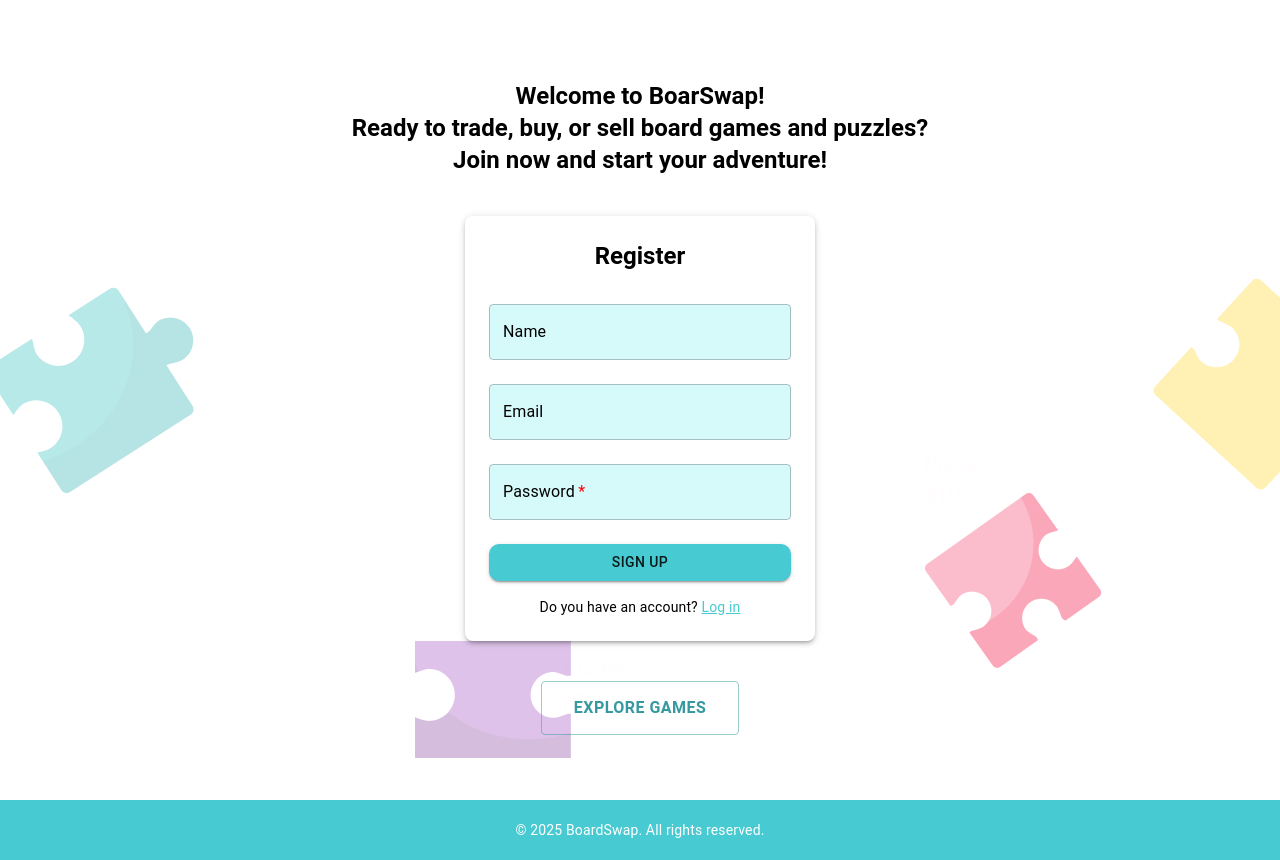
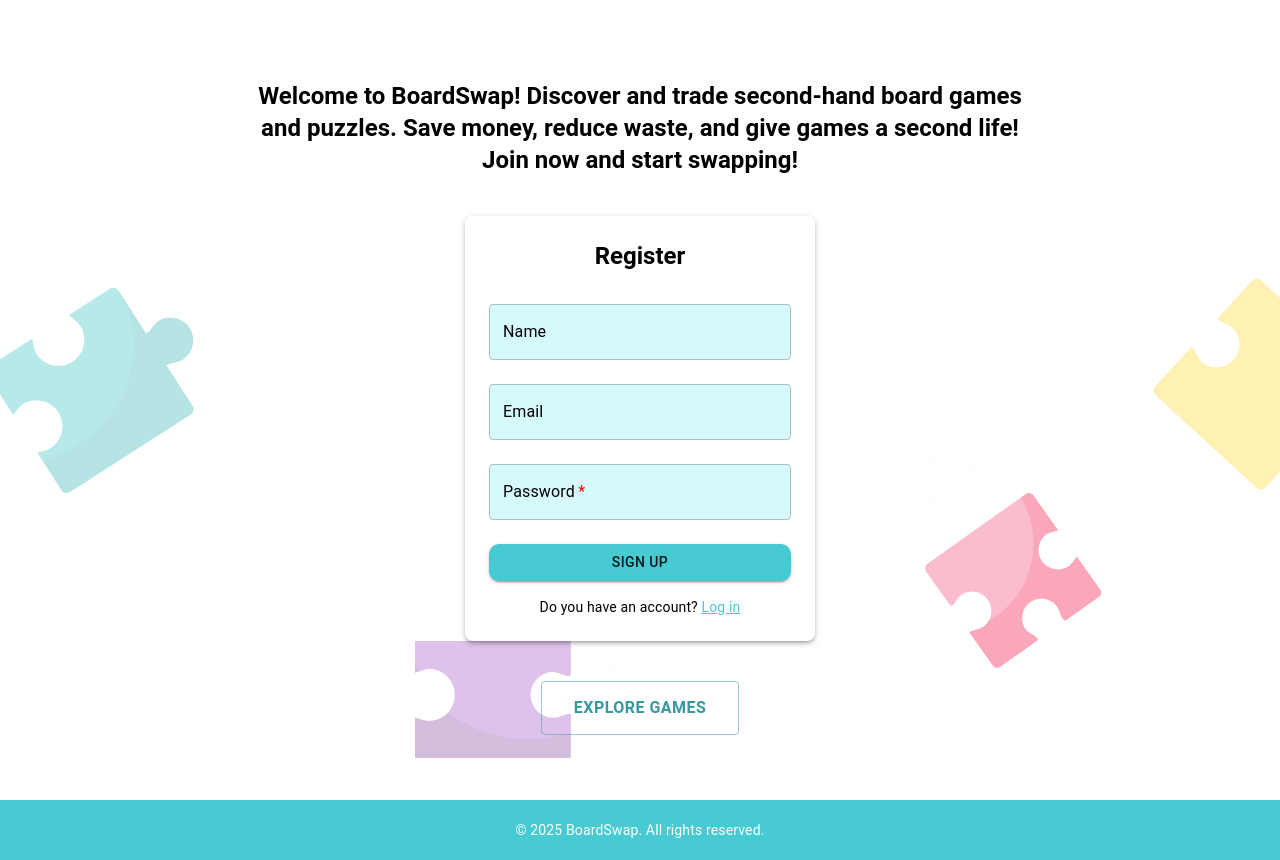
Before and after one commit to starshynova/BoardSwap, a React (Vite) app in the folder client/: page /register in a window 1280 px wide. Built offline with nearby package versions, Linux system fonts and the light colour scheme.

Commit message:
style: change welcome text on register page

```diff
--- a/client/src/pages/User/Register.jsx
+++ b/client/src/pages/User/Register.jsx
@@ -23,11 +23,9 @@ const Register = () => {
           maxWidth: "800px",
         }}
       >
-        Welcome to BoarSwap!
-        <br />
-        Ready to trade, buy, or sell board games and puzzles?
-        <br />
-        Join now and start your adventure!
+        Welcome to BoardSwap! Discover and trade second-hand board games and
+        puzzles. Save money, reduce waste, and give games a second life! Join
+        now and start swapping!
       </Typography>
 
       <Box
```
